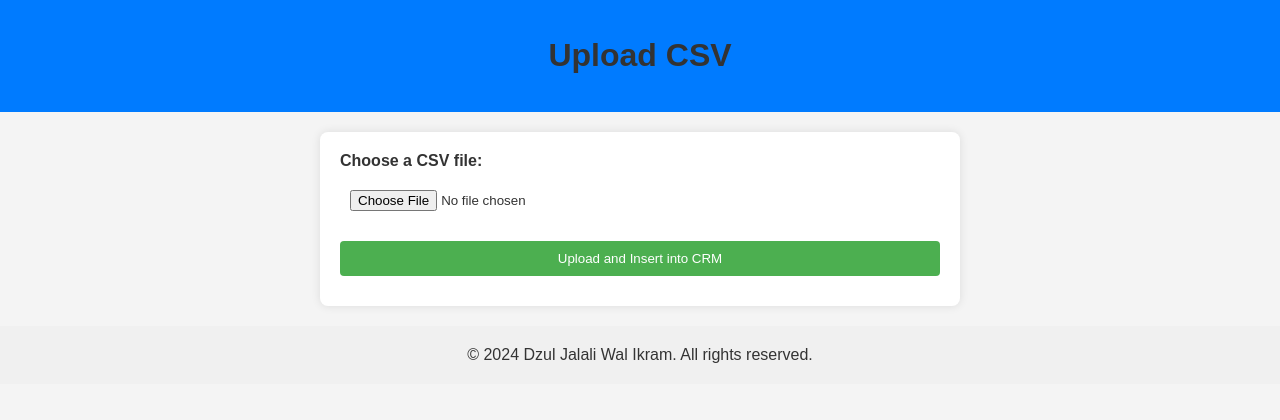
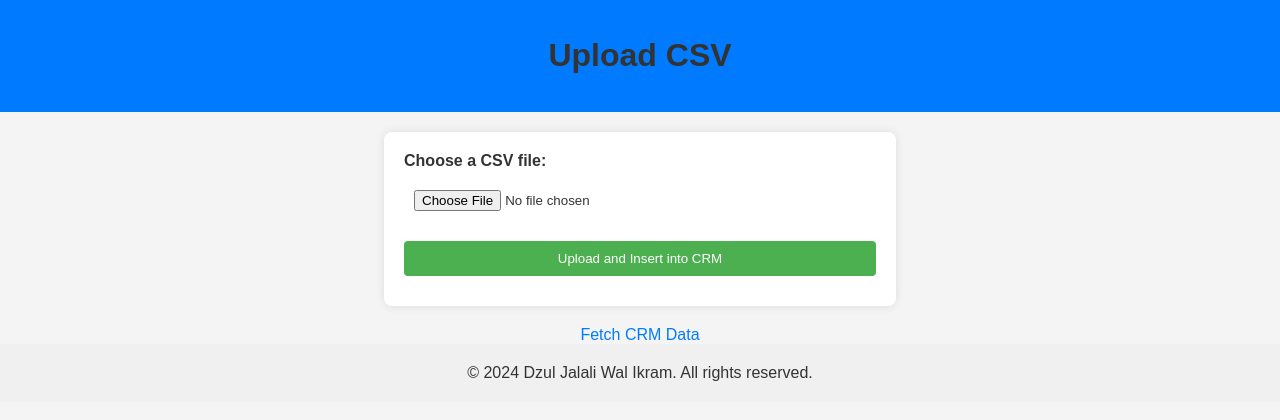
Before and after one commit to DzulJalali/webApp-python-scrape, a Flask app: page /upload_csv in a window 1280 px wide. Shown: the top 420 px of the page. Run offline with Flask 2, Linux system fonts and the light colour scheme.

Commit message:
Adding fetch CRM data button

```diff
--- a/app.py
+++ b/app.py
@@ -1,4 +1,4 @@
-from flask import Flask, render_template, request, redirect
+from flask import Flask, render_template, request, redirect, jsonify
 import os
 import re
 import csv
@@ -180,5 +180,24 @@ def input_into_crm():
 
     return render_template('input_into_crm.html')
 
+@app.route('/display_crm_data', methods=['GET'])
+def display_crm_data():
+    try:
+        # Make an HTTP GET request to the fetch_crm_data route
+        headers = {
+            'Authorization': f'{INSIGHTLY_API_KEY}',
+            'Content-Type': 'application/json',
+        }
+        response = requests.get(INSIGHTLY_API_ENDPOINT, headers=headers)
+
+        # Check if the request was successful (status code 200)
+        if response.status_code == 200:
+            crm_data = response.json()
+            return render_template('display_crm_data.html', crm_data=crm_data)
+        else:
+            return render_template('display_crm_data.html', crm_data=None, error=f'Failed to fetch CRM data. Status code: {response.status_code}')
+    except Exception as e:
+        return render_template('display_crm_data.html', crm_data=None, error=f'An error occurred: {str(e)}')
+
 if __name__ == '__main__':
     app.run(debug=True)
--- a/requirements.txt
+++ b/requirements.txt
@@ -2,3 +2,4 @@ Flask==2.1.1
 pdfplumber==0.10.3
 requests==2.26.0
 beautifulsoup4==4.10.0
+werkzeug==2.0.2
--- a/static/css/style.css
+++ b/static/css/style.css
@@ -75,10 +75,17 @@ a:hover {
 }
 
 body {
+  align-items: center;
   font-family: Arial, sans-serif;
   background-color: #f4f4f4;
   margin: 0;
   padding: 0;
+}
+
+.data-container {
+  display: flex;
+  flex-direction: column;
+  align-items: center;
 }
 
 h1 {
@@ -130,6 +137,29 @@ p.error {
   color: red;
 }
 
+table {
+  width: 100%;
+  border-collapse: collapse;
+  margin-bottom: 20px;
+  overflow-x: auto;
+}
+
+th,
+td {
+  border: 1px solid #ddd;
+  padding: 8px;
+  text-align: left;
+}
+
+th {
+  background-color: #f2f2f2;
+}
+
+.crm-data-container {
+  max-width: 100%;
+  overflow-x: auto;
+}
+
 #footer {
   background-color: #f0f0f0;
   padding: 10px;
--- a/templates/scraping.html
+++ b/templates/scraping.html
@@ -15,6 +15,7 @@
     </header>
 
     <main>
+      <div class="data-container">
         <form method="post">
           <label for="website_url">Enter Website URL:</label>
           <input type="text" id="website_url" name="website_url" required />
@@ -35,6 +36,7 @@
           {% endfor %}
         </section>
         {% endif %}
+      </div>
     </main>
     <div id="footer">
       <p>&copy; 2024 Dzul Jalali Wal Ikram. All rights reserved.</p>
--- a/templates/upload_csv.html
+++ b/templates/upload_csv.html
@@ -16,6 +16,7 @@
     {% if error %}
     <p class="error">{{ error }}</p>
     {% endif %}
+    <div class="data-container">
       <form method="post" enctype="multipart/form-data">
         <label for="csv_file">Choose a CSV file:</label>
         <input type="file" name="csv_file" accept=".csv" />
@@ -26,6 +27,11 @@
         <p>{{ message }}</p>
         {% endfor %}
       </div>
+
+      <a class="btn btn-primary" href="{{ url_for('display_crm_data') }}"
+        >Fetch CRM Data</a
+      >
+    </div>
     <div id="footer">
       <p>&copy; 2024 Dzul Jalali Wal Ikram. All rights reserved.</p>
     </div>
```
Also changed, not shown: templates/display_crm_data.html (added, +46 -0 lines). Lines whose indentation alone changed are shown as unchanged.
